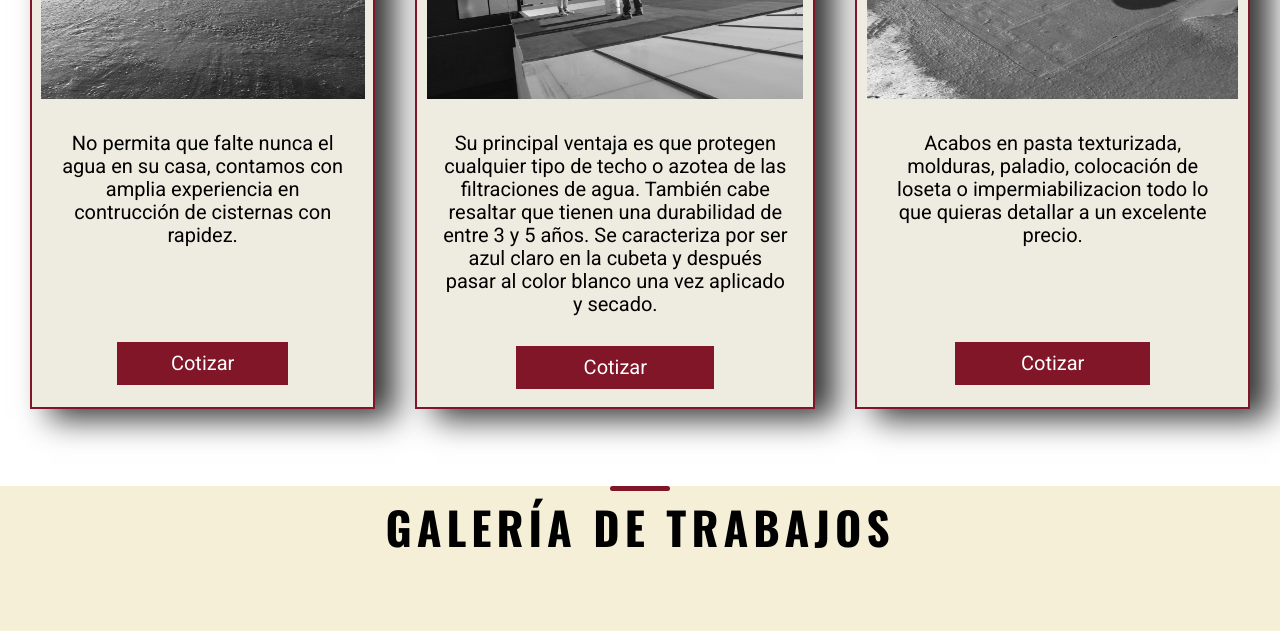
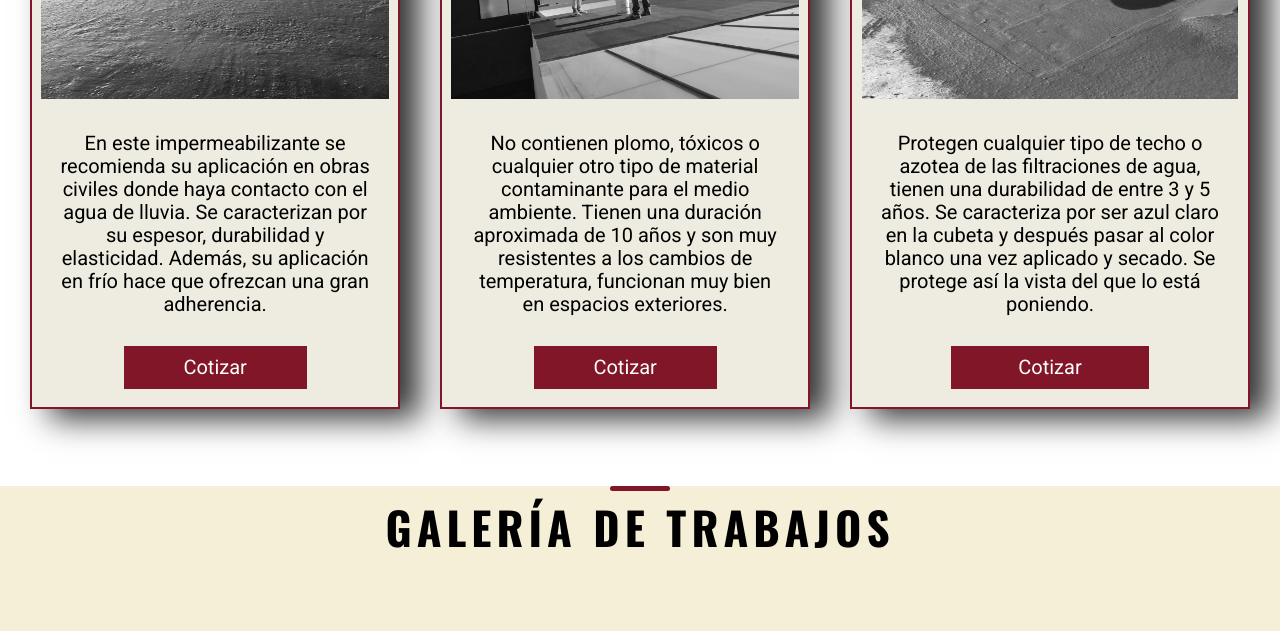
Before and after one commit to GaloRB/Impermeabilizando, a plain HTML site: page index.html in a window 1280 px wide. Shown: the part 2660-3291 px from the top of the page. Drawn offline with nearby package versions, Linux system fonts and the light colour scheme.

Commit message:
listo para revision

```diff
--- a/index.html
+++ b/index.html
@@ -148,7 +148,7 @@
                     <div class="servicios-img">
                         <img class="amp" src="img/impermeabilizacion_rollo_2.jpeg" alt="construyendo cisterna">
                     </div>
-                    <p>No permita que falte nunca el agua en su casa, contamos con amplia experiencia en contrucción de cisternas con rapidez. </p>
+                    <p>En este impermeabilizante se recomienda su aplicación en obras civiles donde haya contacto con el agua de lluvia. Se caracterizan por su espesor, durabilidad y elasticidad. Además, su aplicación en frío hace que ofrezcan una gran adherencia.</p>
                 </div>
                 <button class="btn"><a href="https://wa.link/ad5bet" target="_blank">Cotizar</a></button>
             </div>
@@ -159,8 +159,7 @@
                     <div class="servicios-img">
                         <img class="amp" src="img/impermeabilizacion (7).jpeg" alt="foto de trabajo de pintura">
                     </div>
-                    <p>Su principal ventaja es que protegen cualquier tipo de techo o azotea de las filtraciones de agua. También cabe resaltar que tienen una durabilidad de entre 3 y 5 años. Se caracteriza por ser azul claro en la cubeta y después pasar
-                        al color blanco una vez aplicado y secado.</p>
+                    <p>No contienen plomo, tóxicos o cualquier otro tipo de material contaminante para el medio ambiente. Tienen una duración aproximada de 10 años y son muy resistentes a los cambios de temperatura, funcionan muy bien en espacios exteriores.</p>
                 </div>
                 <button class="btn"><a href="https://wa.link/ad5bet" target="_blank">Cotizar</a></button>
             </div>
@@ -171,7 +170,8 @@
                     <div class="servicios-img">
                         <img class="amp" src="img/impermeabilizacion(9).jpeg" alt="foto de trabajo de texturas">
                     </div>
-                    <p>Acabos en pasta texturizada, molduras, paladio, colocación de loseta o impermiabilizacion todo lo que quieras detallar a un excelente precio.</p>
+                    <p>Protegen cualquier tipo de techo o azotea de las filtraciones de agua, tienen una durabilidad de entre 3 y 5 años. Se caracteriza por ser azul claro en la cubeta y después pasar al color blanco una vez aplicado y secado. Se protege
+                        así la vista del que lo está poniendo.</p>
 
                 </div>
                 <button class="btn"><a href="https://wa.link/ad5bet" target="_blank">Cotizar</a></button>
```
